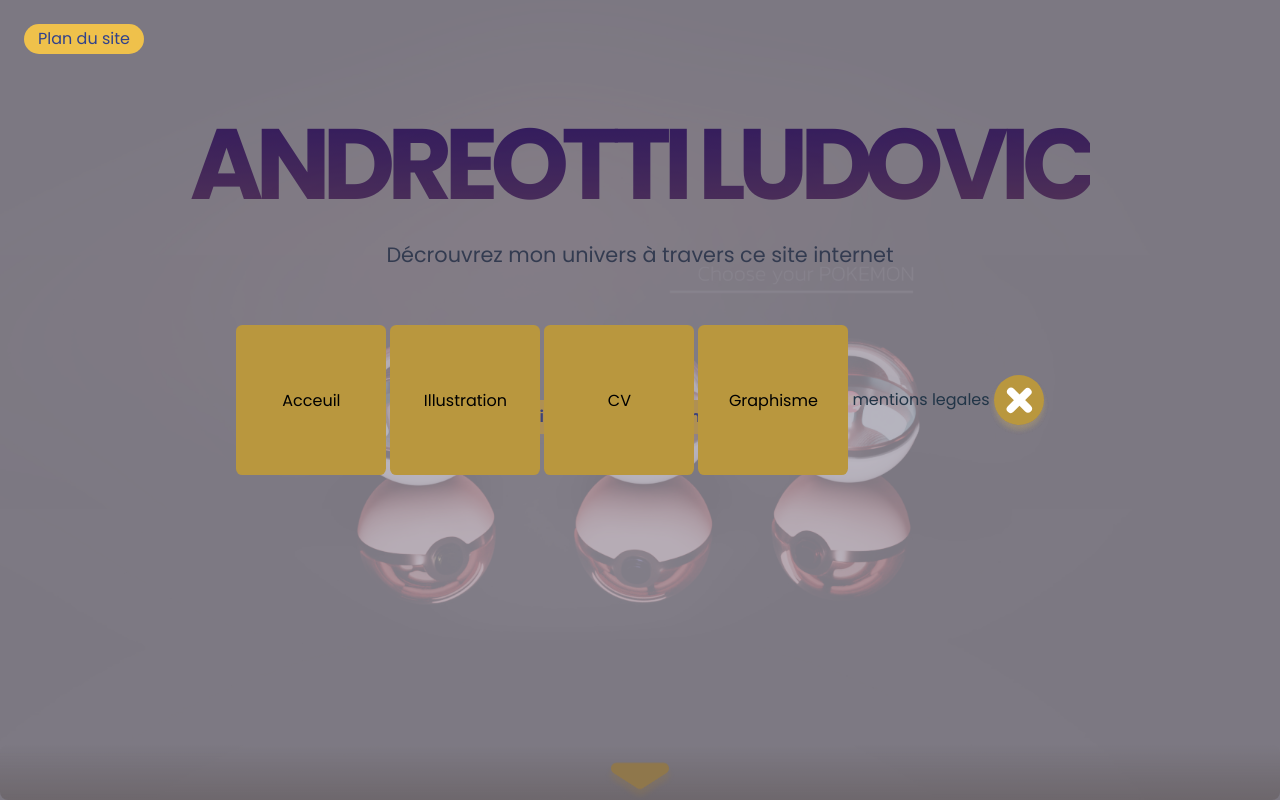
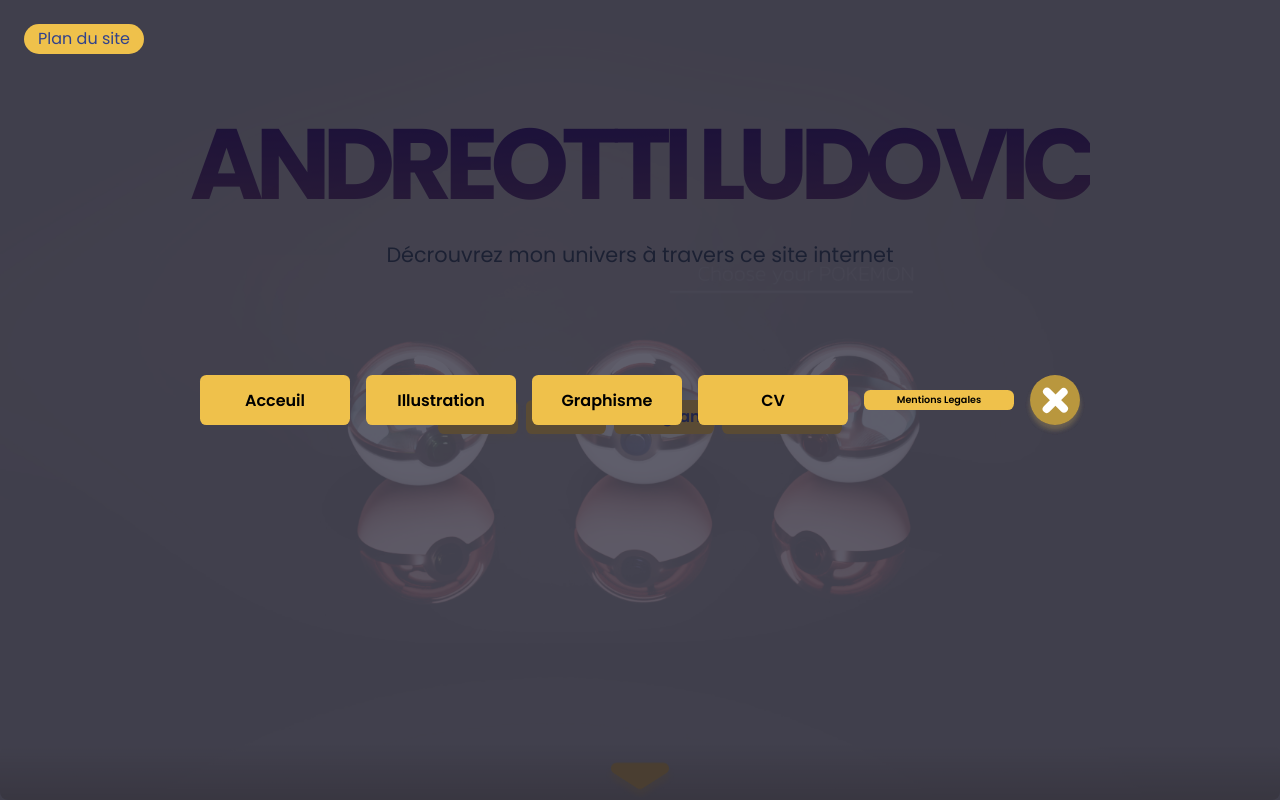
Before and after one commit to LA4/andreotti-ludovic-folio, a React (Vite) app: page / in a window 1280 px wide. Both pictures are taken after a click on the element "Plan du site". Built offline with nearby package versions, Linux system fonts and the light colour scheme.

Commit message:
Change roadmap - add legales mention link

```diff
--- a/src/App.jsx
+++ b/src/App.jsx
@@ -44,8 +44,8 @@ function App() {
         <AnimatePresence>
           {showPage == "home" ? <Home></Home> : ""}
           {showPage == "illustration" ? <Illustration></Illustration> : ""}
+          {showPage == "graphisme" ? <Graphisme></Graphisme> : ""}
           {showPage == "cv" ? <Cv></Cv> : ""}
-          {showPage == "graphisme" ? <Graphisme></Graphisme> : ""}
         </AnimatePresence>
 
         <Footer clickNext={clickNext} page={showPage}></Footer>
--- a/src/pages/components/roadMap/RoadmapMenu.jsx
+++ b/src/pages/components/roadMap/RoadmapMenu.jsx
@@ -1,11 +1,11 @@
 import { CloseButton } from "../../../icons/close.jsx";
 
-const Linkitem = ({ id, name, sendPageToParent }) => {
+const Linkitem = ({ id, name, sendPageToParent, ...props }) => {
   const sendInfoRoadMap = (e) => {
     sendPageToParent(e.target.id);
   };
   return (
-    <button onClick={sendInfoRoadMap} id={id} className="rmm-box">
+    <button {...props} onClick={sendInfoRoadMap} id={id} className="rmm-box">
       {name}
     </button>
   );
@@ -31,13 +31,19 @@ export function RoadMapMenu({ toggleRoadMap, redirectTo }) {
           id="illustration"
           name="Illustration"
         />
-        <Linkitem sendPageToParent={sendPageToParent} id="cv" name="CV" />
         <Linkitem
           sendPageToParent={sendPageToParent}
           id="graphisme"
           name="Graphisme"
         />
-        <a href="#">mentions legales</a>
+        <Linkitem sendPageToParent={sendPageToParent} id="cv" name="CV" />
+        <Linkitem
+          style={{ height: "20px", fontSize: ".6rem" }}
+          sendPageToParent={sendPageToParent}
+          id="cv"
+          name="Mentions Legales"
+        />
+
         <span onClick={sentInoRoadMap} className="close">
           <CloseButton className="close"></CloseButton>
         </span>
--- a/src/pages/components/roadMap/roadmap.css
+++ b/src/pages/components/roadMap/roadmap.css
@@ -29,24 +29,25 @@
   z-index: 2;
   position: absolute;
   display: flex;
-  gap: 4px;
+  gap: 1rem;
   justify-content: center;
   align-items: center;
   width: 100%;
   height: 100vh;
-  background-color: rgba(81, 72, 95, 0.4);
+  background-color: rgba(27, 25, 43, 0.699);
 }
 .rmm-box {
   display: flex;
   justify-content: center;
   align-items: center;
   width: 150px;
-  height: 150px;
+  height: 50px;
   margin: 0;
-  background-color: var(--main);
+  background-color: var(--second);
   cursor: pointer;
   border-radius: 0.4rem;
   transition: 0.3s;
+  font-weight: 600;
 }
 .rmm-box:hover {
   transform: scale(1.1);
```
